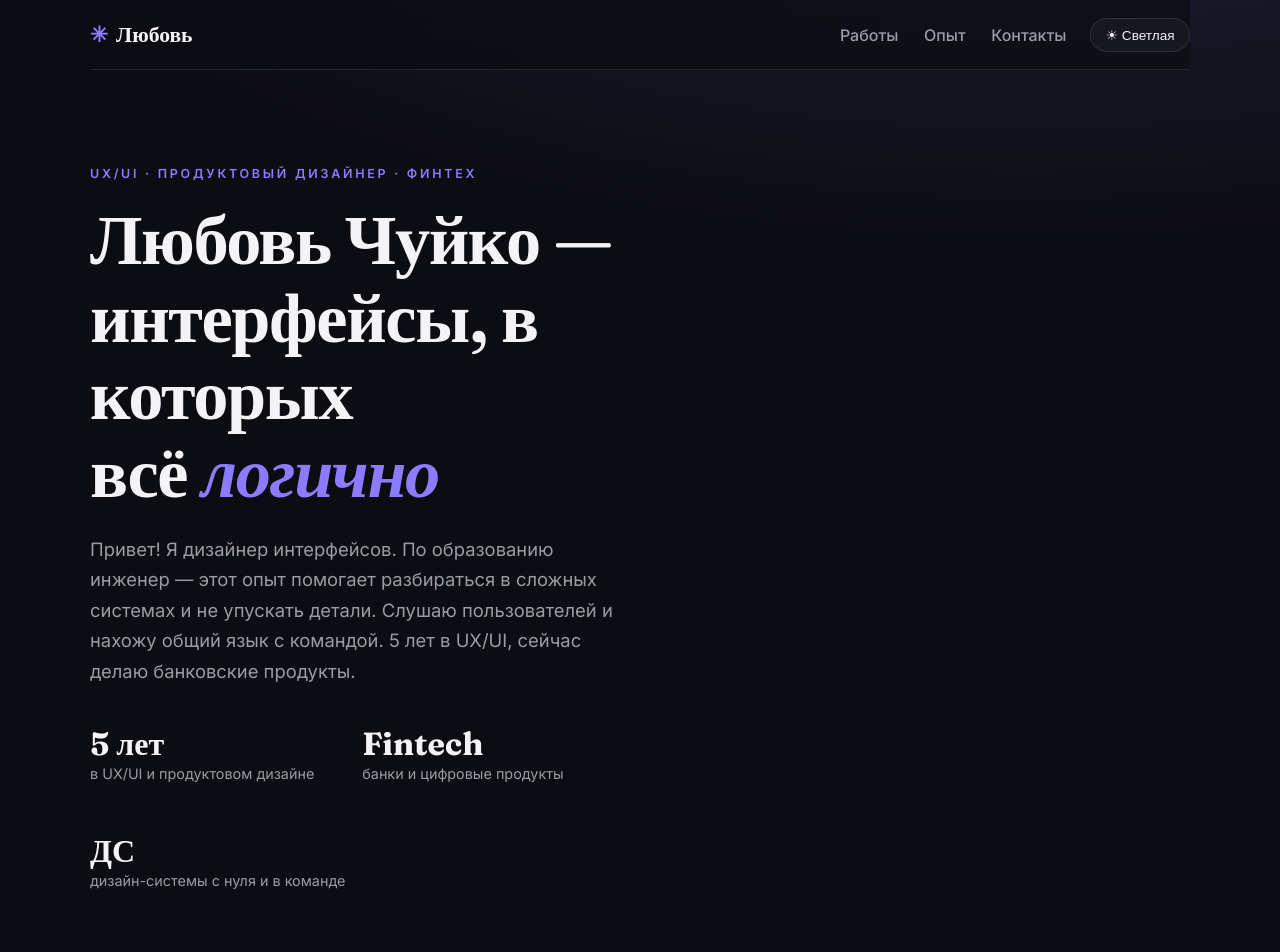
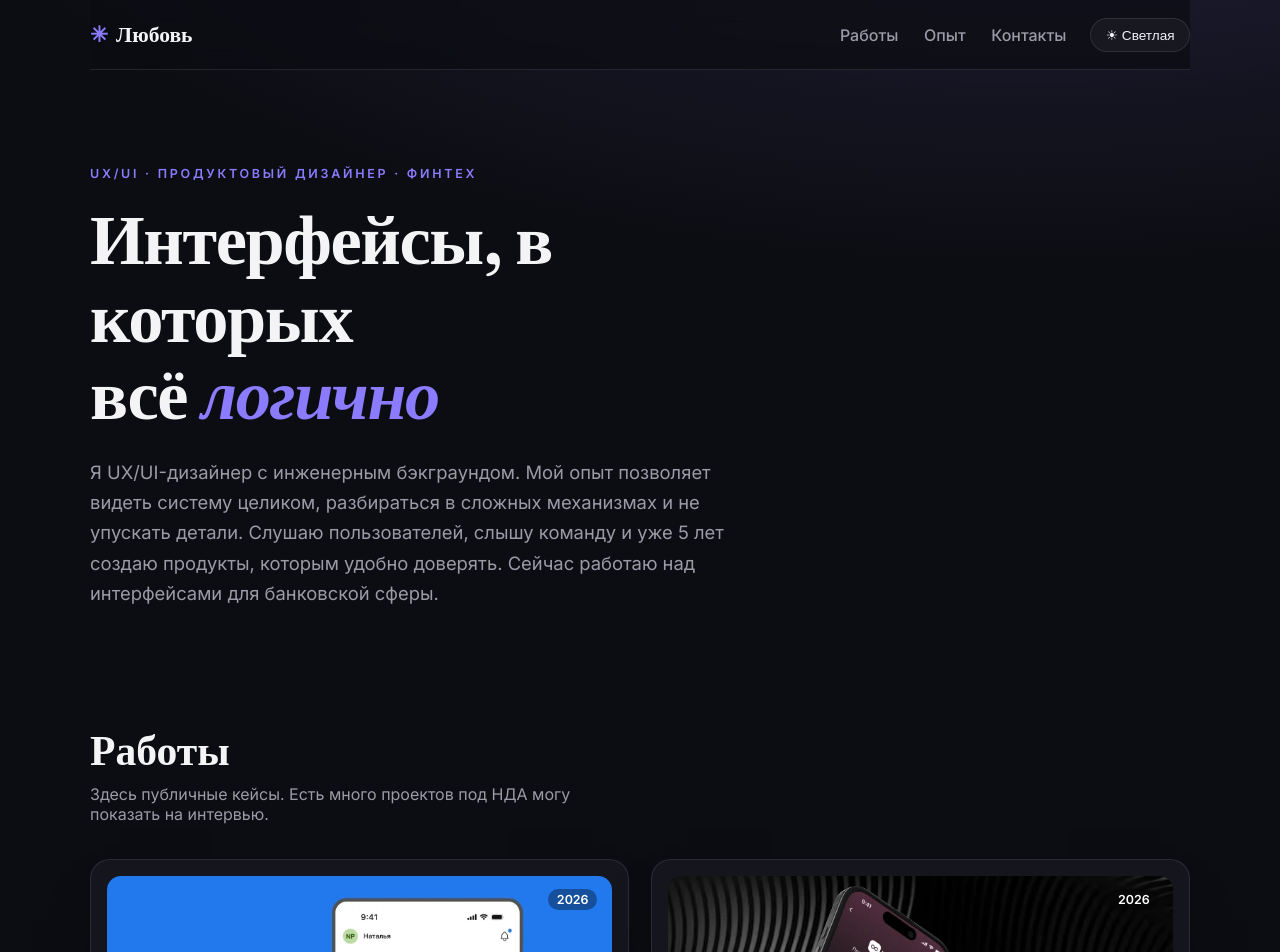
Before and after one commit to lyubov-dotcom/my_website, a React (Vite) app: page / in a window 1280 px wide. Shown: the top 952 px of the page. Built offline with nearby package versions, Linux system fonts and the light colour scheme.

Commit message:
Rewrite homepage hero and drop the stats row
Replace the intro with the new headline and bio, and remove the 5 years / Fintech / DS block from the homepage.

Co-authored-by: lyubov-dotcom <lyubov-dotcom@users.noreply.github.com>

```diff
--- a/src/App.css
+++ b/src/App.css
@@ -133,7 +133,7 @@ body {
   font-size: 1.15rem;
   line-height: 1.65;
   color: var(--text-muted);
-  max-width: 34rem;
+  max-width: 42rem;
 }
 
 .hero-actions {
@@ -141,10 +141,6 @@ body {
   display: flex;
   flex-wrap: wrap;
   gap: 0.9rem;
-}
-
-.hero .stats {
-  margin-top: 2.4rem;
 }
 
 .btn {
@@ -181,27 +177,6 @@ body {
 .btn-ghost:hover {
   transform: translateY(-2px);
   border-color: var(--accent);
-}
-
-.stats {
-  list-style: none;
-  padding: 0;
-  margin-top: 3rem;
-  display: flex;
-  gap: 3rem;
-  flex-wrap: wrap;
-}
-
-.stats strong {
-  display: block;
-  font-family: 'Fraunces', serif;
-  font-size: 2rem;
-  color: var(--text);
-}
-
-.stats span {
-  color: var(--text-muted);
-  font-size: 0.9rem;
 }
 
 /* ---------- Sections ---------- */
--- a/src/pages/Home.tsx
+++ b/src/pages/Home.tsx
@@ -1,12 +1,6 @@
 import { Link } from 'react-router-dom'
 
 const asset = (p: string) => `${import.meta.env.BASE_URL}${p}`
-
-const stats = [
-  { value: '5 лет', label: 'в UX/UI и продуктовом дизайне' },
-  { value: 'Fintech', label: 'банки и цифровые продукты' },
-  { value: 'ДС', label: 'дизайн-системы с нуля и в команде' },
-]
 
 const cases = [
   {
@@ -80,24 +74,16 @@ function Home() {
       <section id="top" className="hero">
         <p className="eyebrow">UX/UI · продуктовый дизайнер · финтех</p>
         <h1>
-          Любовь Чуйко —<br />
-          интерфейсы, в которых<br />
+          Интерфейсы, в которых<br />
           всё <span className="accent">логично</span>
         </h1>
         <p className="lede">
-          Привет! Я дизайнер интерфейсов. По образованию инженер — этот опыт
-          помогает разбираться в сложных системах и не упускать детали. Слушаю
-          пользователей и нахожу общий язык с командой. 5 лет в UX/UI, сейчас
-          делаю банковские продукты.
+          Я UX/UI-дизайнер с инженерным бэкграундом. Мой опыт позволяет видеть
+          систему целиком, разбираться в сложных механизмах и не упускать детали.
+          Слушаю пользователей, слышу команду и уже 5 лет создаю продукты,
+          которым удобно доверять. Сейчас работаю над интерфейсами для банковской
+          сферы.
         </p>
-        <ul className="stats">
-          {stats.map((s) => (
-            <li key={s.label}>
-              <strong>{s.value}</strong>
-              <span>{s.label}</span>
-            </li>
-          ))}
-        </ul>
       </section>
 
       <section id="work" className="work">
```
